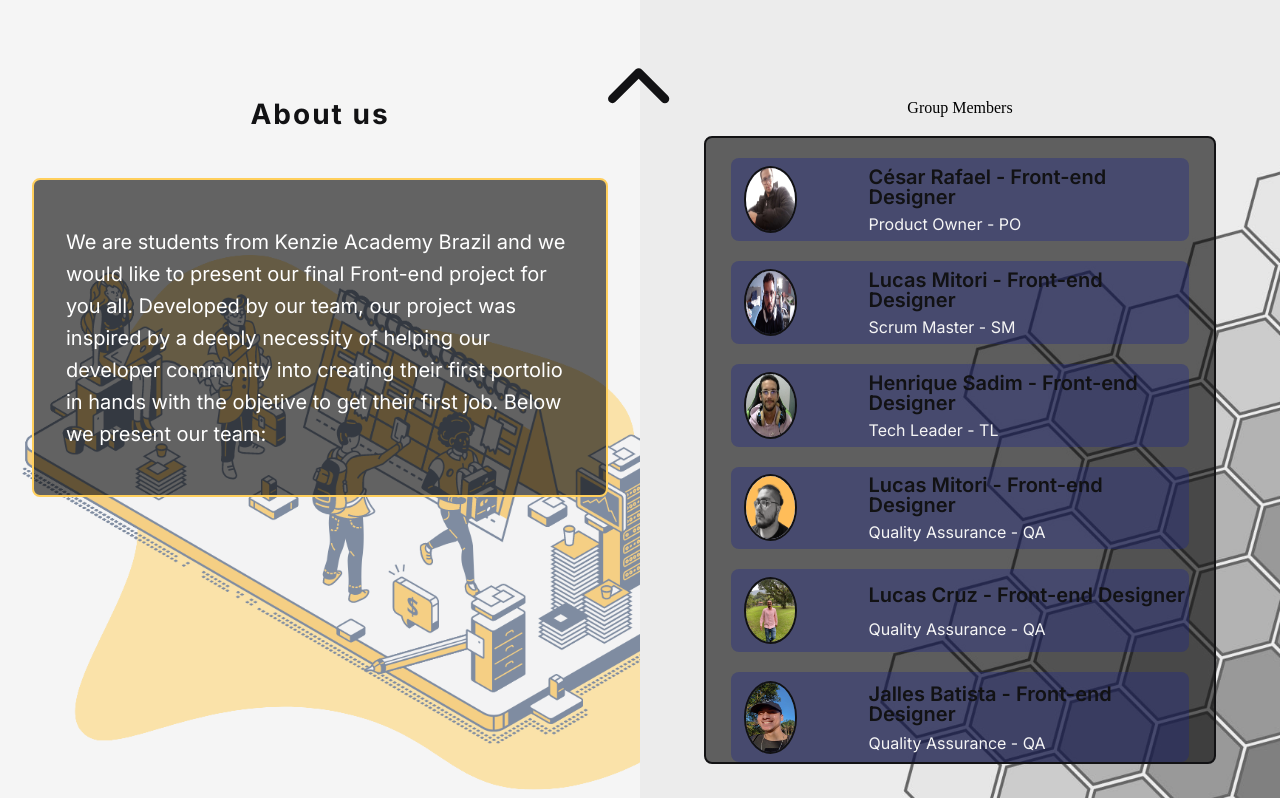
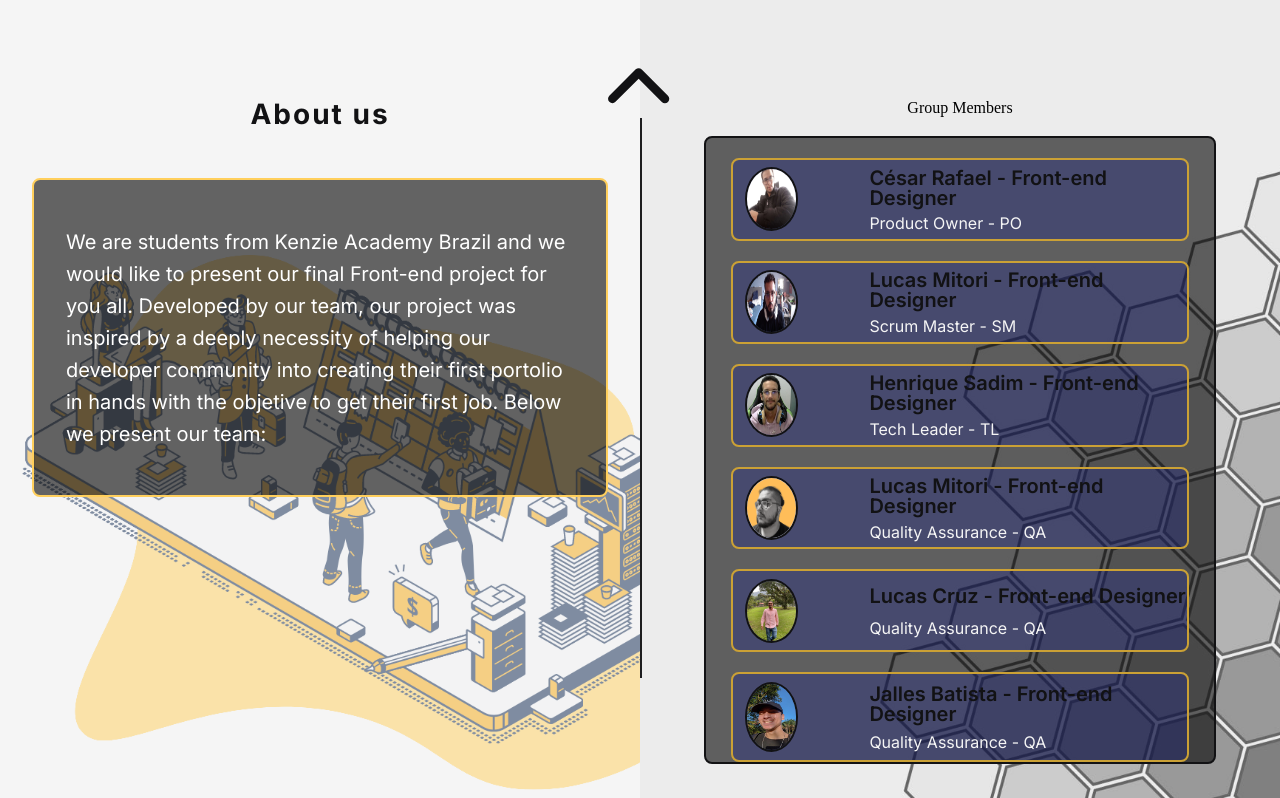
Before and after one commit to cesarrafaeljunior/port-geek, a React (Create React App) app: page / in a window 1280 px wide. Shown: the part 842-1640 px from the top of the page. Built offline with nearby package versions, Linux system fonts and the light colour scheme; a web font is replaced by a local one.

Commit message:
Adição: Global com 5 cores

```diff
--- a/src/styles/modules/global.ts
+++ b/src/styles/modules/global.ts
@@ -20,6 +20,9 @@ const GlobalStyle = createGlobalStyle`
     /* Colors */
     --color-primary: #FFCF5C;
     --color-secondary: #BA110C;
+    --color-tertiary: #730039;
+    --color-quartenary: #CBA135;
+    --color-quinternary: #1D1D1F;
 
     --color-feedback-negative: #E83F5B;
     --color-feedback-warning: #ffcd07;
```
